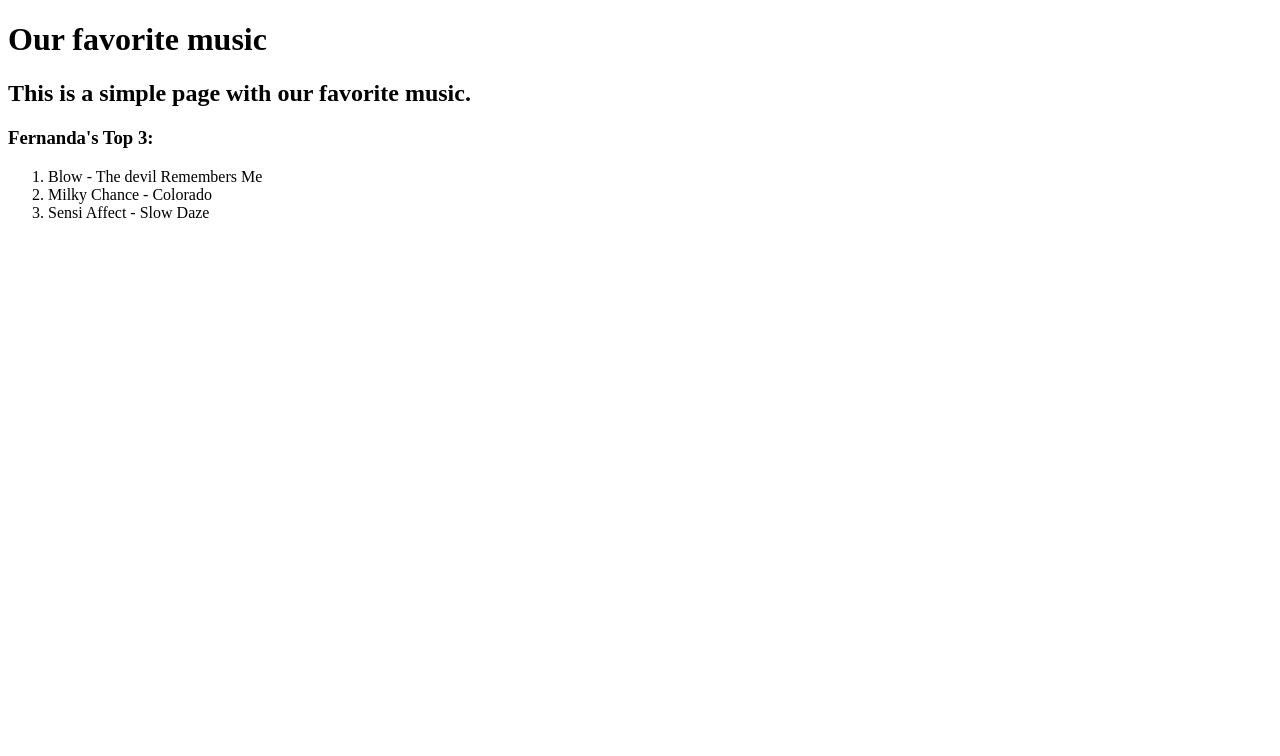
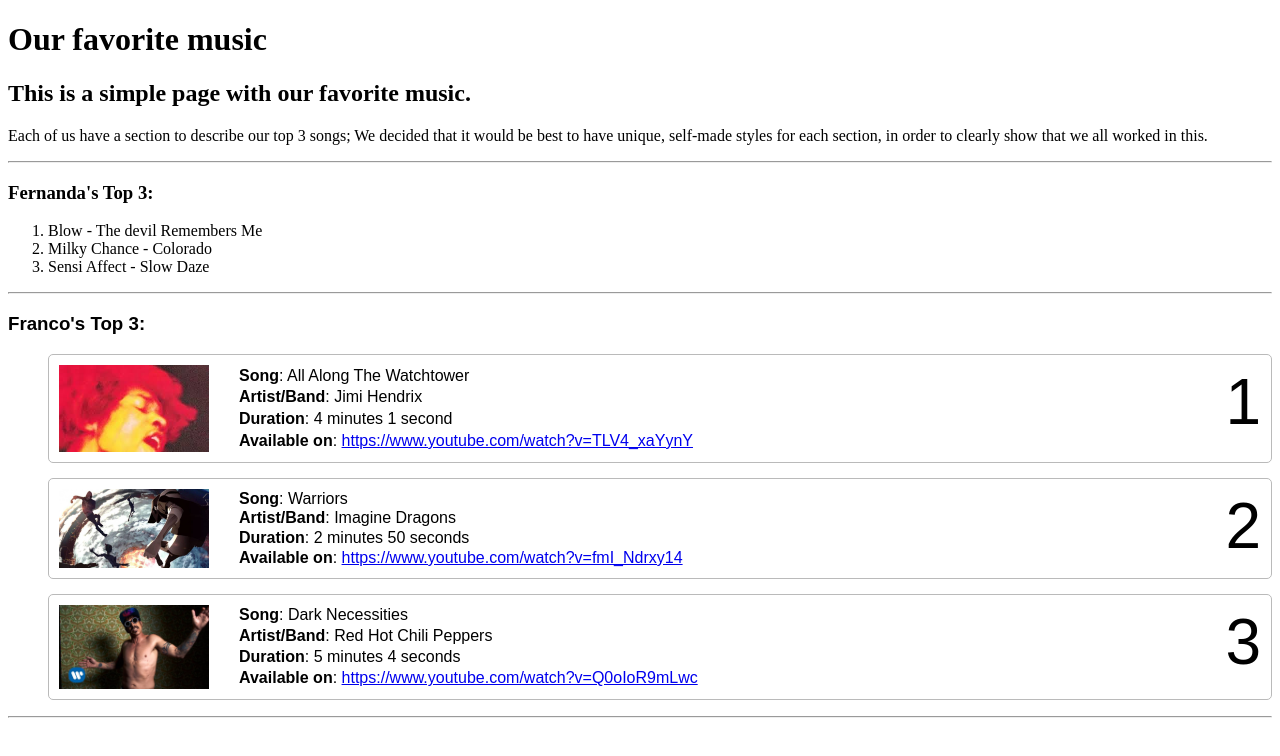
Before and after one commit to fernandaurman/our_music, a plain HTML site: page index.html in a window 1280 px wide. Drawn offline with Linux system fonts and the light colour scheme; files that its build step writes are made by us from their sources.

Commit message:
add and finish franco's section

```diff
--- a/css/style.css
+++ b/css/style.css
@@ -0,0 +1,52 @@
+* {
+    box-sizing: border-box;
+}
+
+#franco {
+    font-family: Arial, Helvetica, sans-serif;
+}
+
+#franco > ol li {
+    display: flex;
+    padding: 10px;
+    border: 1px solid rgb(186, 186, 186);
+    border-radius: 5px;
+}
+
+#franco > ol li:nth-child(1)::after {
+    content: '1';
+}
+
+#franco > ol li:nth-child(2)::after {
+    content: '2';
+}
+
+#franco > ol li:nth-child(3)::after {
+    content: '3';
+}
+
+#franco > ol li::after {
+    margin-left: auto;
+    font-size: 4em;
+}
+
+#franco > ol li img {
+    max-width: 150px;
+}
+
+#franco > ol li .franco_song-information {
+    display: flex;
+    flex-direction: column;
+    padding-left: 30px;
+    justify-content: space-around;
+}
+
+#franco > ol li .franco_song-information p {
+    margin: 0;
+    padding: 0;
+}
+
+
+#franco > ol li:not(:last-of-type) {
+    margin-bottom: 15px;
+}
--- a/index.html
+++ b/index.html
@@ -4,21 +4,67 @@
     <meta charset="UTF-8">
     <meta http-equiv="X-UA-Compatible" content="IE=edge">
     <meta name="viewport" content="width=device-width, initial-scale=1.0">
-    <link rel="stylesheet" href="style.css">
+    <link rel="stylesheet" href="./css/style.css">
     <title>Our Music</title>
 </head>
 <body>
     <div>
         <h1>Our favorite music</h1>
         <h2>This is a simple page with our favorite music.</h2>
+        <p>
+            Each of us have a section to describe our top 3 songs; We decided that it would be best to have unique, self-made styles for each section, in order to clearly show that we all worked in this.
+        </p>
+    </div>
+
+    <hr>
+
+    <div id="fernanda">
         <h3>Fernanda's Top 3:</h3>
-    </div>
-    <div id="fernanda">
         <ol>
             <li>Blow - The devil Remembers Me</li>
             <li>Milky Chance - Colorado</li>
             <li>Sensi Affect - Slow Daze</li>
         </ol>
     </div>
+
+    <hr>
+
+    <div id="franco">
+        <h3>Franco's Top 3:</h3>
+        <ol>
+            <li>
+                <img src="./images/jimi hendrix.jpg" alt="Jimi Hendrix">
+                <div class="franco_song-information">
+                    <p><b>Song</b>: All Along The Watchtower</p>
+                    <p><b>Artist/Band</b>: Jimi Hendrix</p>
+                    <p><b>Duration</b>: 4 minutes 1 second</p>
+                    <p><b>Available on</b>: <a href="https://www.youtube.com/watch?v=TLV4_xaYynY">https://www.youtube.com/watch?v=TLV4_xaYynY</a></p>
+                </div>
+            </li>
+            <li>
+                <img src="./images/warriors.jpg" alt="Imagine Dragons Warriors">
+                <div class="franco_song-information">
+                    <p><b>Song</b>: Warriors</p>
+                    <p><b>Artist/Band</b>: Imagine Dragons</p>
+                    <p><b>Duration</b>: 2 minutes 50 seconds</p>
+                    <p><b>Available on</b>: <a href="https://www.youtube.com/watch?v=fmI_Ndrxy14">https://www.youtube.com/watch?v=fmI_Ndrxy14</a></p>
+                </div>
+            </li>
+            <li>
+                <img src="./images/dark necessities.jpg" alt="Red Hot Chili Peppers">
+                <div class="franco_song-information">
+                    <p><b>Song</b>: Dark Necessities </p>
+                    <p><b>Artist/Band</b>: Red Hot Chili Peppers</p>
+                    <p><b>Duration</b>: 5 minutes 4 seconds</p>
+                    <p><b>Available on</b>: <a href="https://www.youtube.com/watch?v=Q0oIoR9mLwc">https://www.youtube.com/watch?v=Q0oIoR9mLwc</a></p>
+                </div>
+            </li>
+        </ol>
+    </div>
+
+    <hr>
+
+    <!-- Below this line goes Rodrigo's section -->
+    <div id="rodrigo"></div>
 </body>
 </html>
```
Also changed, not shown: images/dark necessities.jpg (added), images/jimi hendrix.jpg (added), images/warriors.jpg (added).
